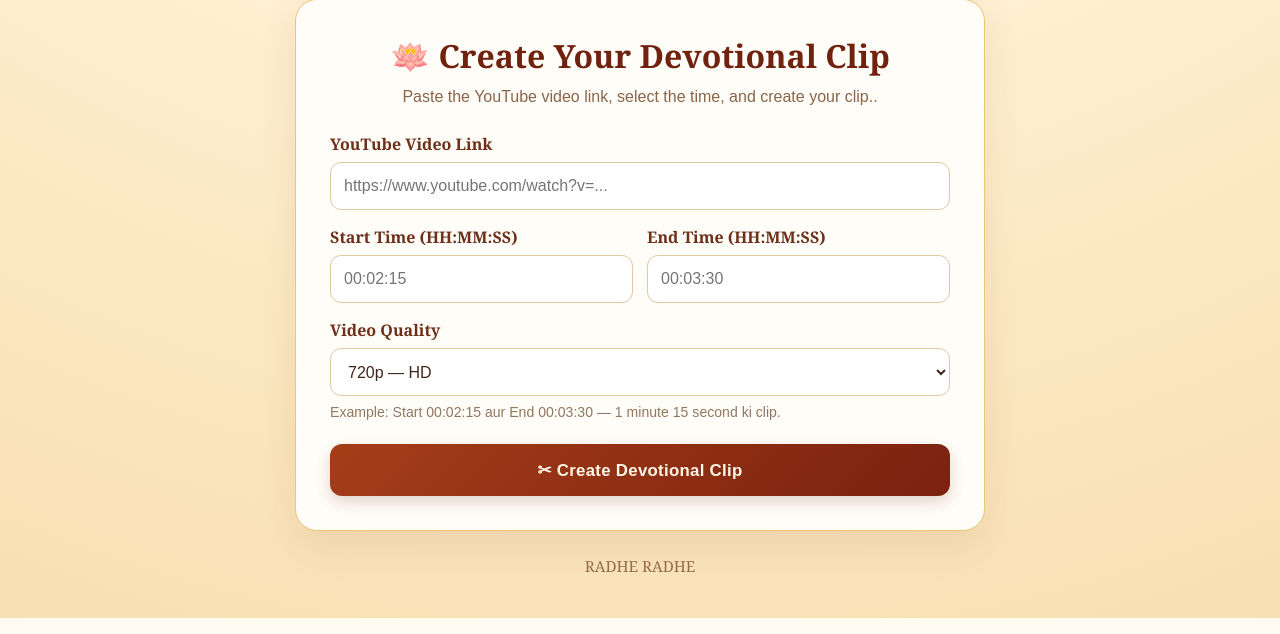
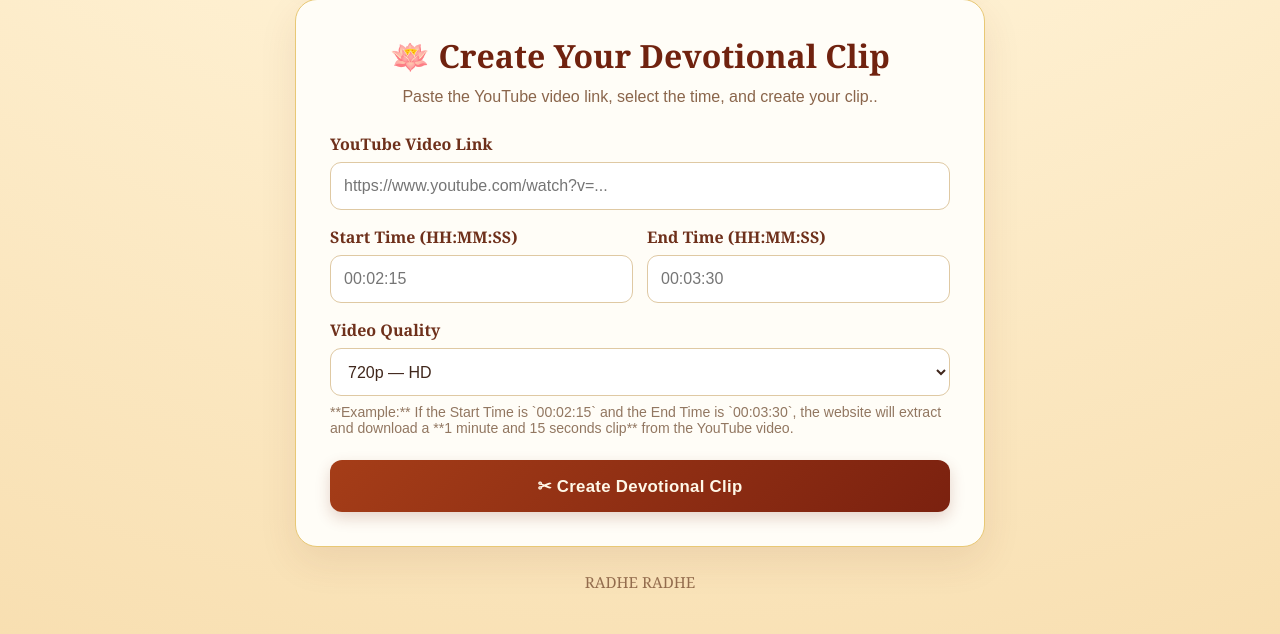
Before and after one commit to mahant25scs1003003489-creator/nimbark-clip-maker, a Flask app: page / in a window 1280 px wide. Shown: the part 1009-1643 px from the top of the page. Run offline with Flask 3, Linux system fonts and the light colour scheme; parts of the project's set-up code (start-up, migrations or seed data) failed here and were passed over.

Commit message:
Update index.html

```diff
--- a/templates/index.html
+++ b/templates/index.html
@@ -74,7 +74,7 @@
           <option value="720" selected>720p — HD</option>
           <option value="1080">1080p — Full HD</option>
         </select>
-        <p class="hint">Example: Start 00:02:15 aur End 00:03:30 — 1 minute 15 second ki clip.</p>
+        <p class="hint">**Example:** If the Start Time is `00:02:15` and the End Time is `00:03:30`, the website will extract and download a **1 minute and 15 seconds clip** from the YouTube video.</p>
         <button type="submit">✂ Create Devotional Clip</button>
       </form>
       {% if message %}<div class="message" role="alert">{{ message }}</div>{% endif %}
```
